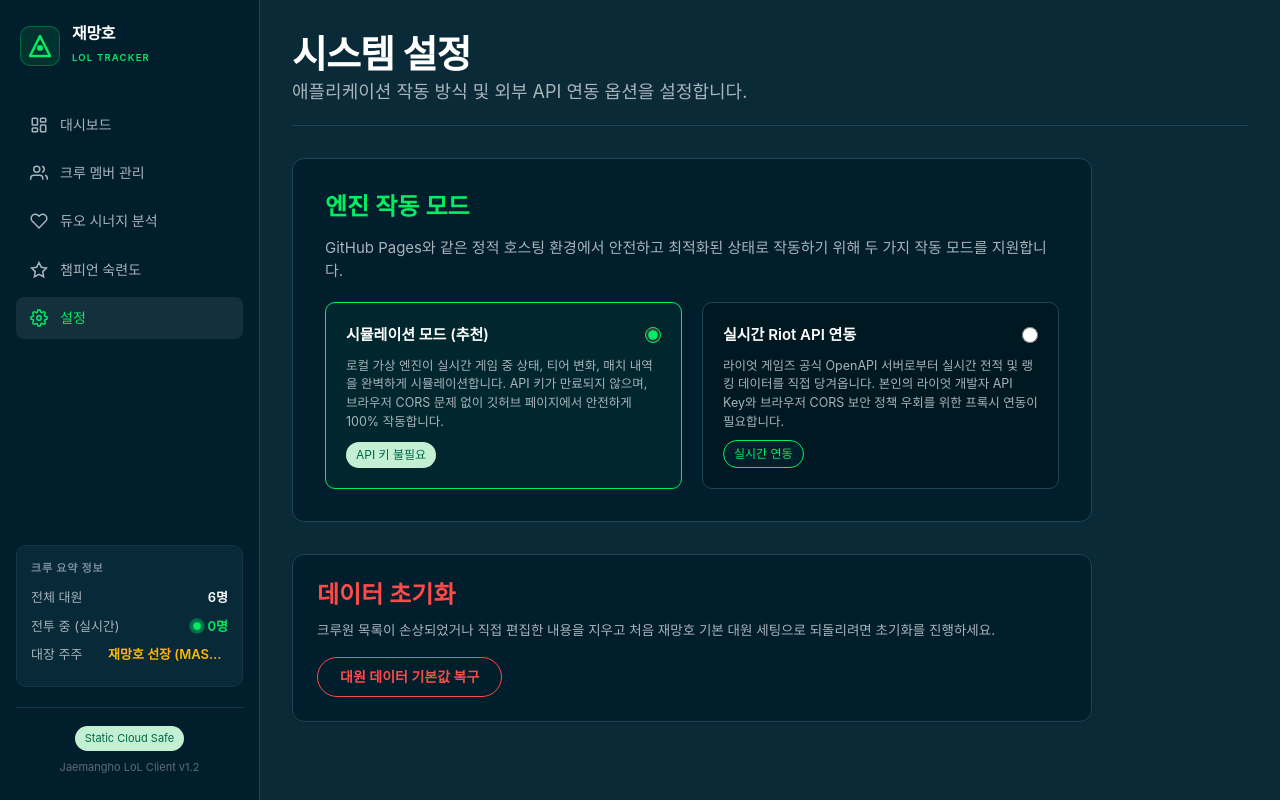
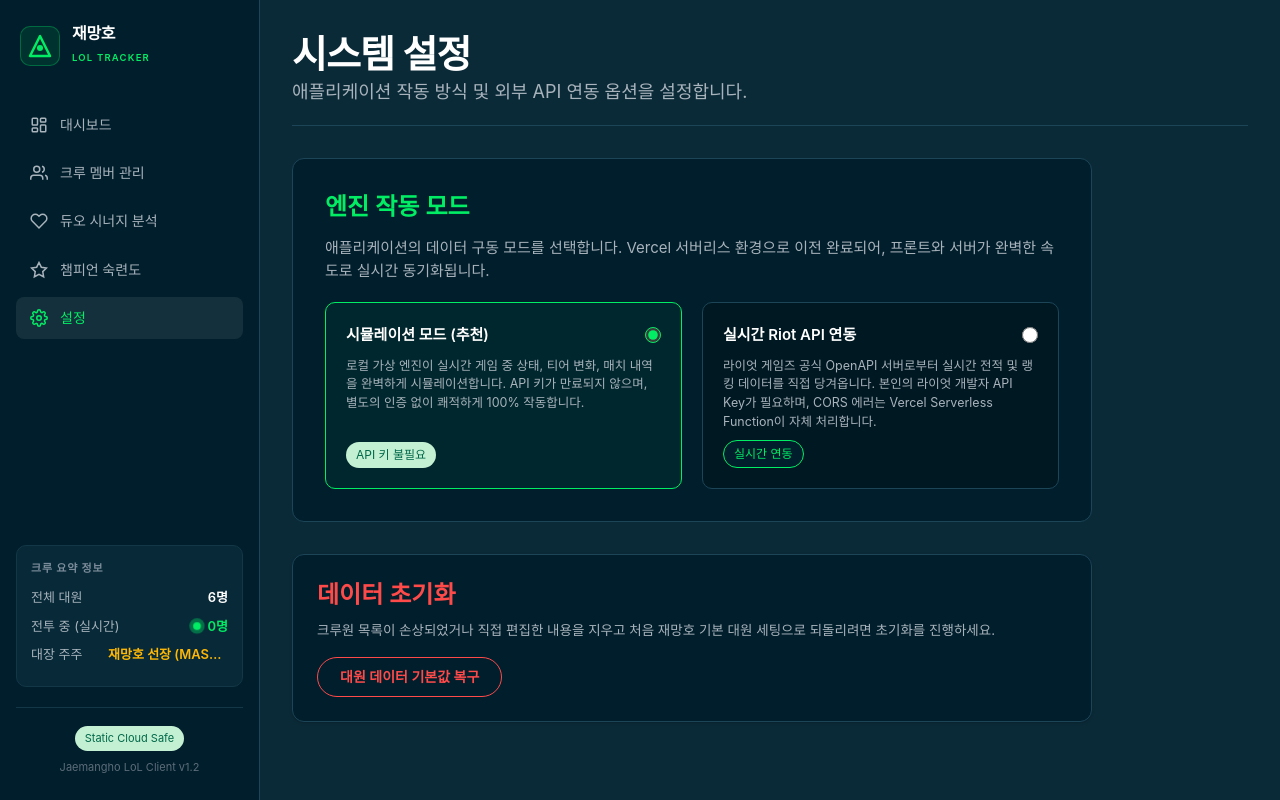
Before and after one commit to study734/Jaemangho, a React (Vite) app: page / in a window 1280 px wide. Both pictures are taken after a click on the button "설정". Built offline with nearby package versions, Linux system fonts and the light colour scheme; no server answers.

Commit message:
refactor: clean up obsolete deployment assets and CORS proxy UI after Vercel migration

```diff
--- a/src/App.tsx
+++ b/src/App.tsx
@@ -49,14 +49,6 @@ function App() {
     return localStorage.getItem('jaemangho_api_key') || (import.meta.env.VITE_RIOT_API_KEY as string) || '';
   });
 
-  const [corsProxy, setCorsProxy] = useState<string>(() => {
-    const saved = localStorage.getItem('jaemangho_cors_proxy');
-    if (!saved || saved.includes('cors-anywhere.herokuapp.com')) {
-      return 'https://corsproxy.io/?';
-    }
-    return saved;
-  });
-
   const [isLoadingRealData, setIsLoadingRealData] = useState(false);
   const [apiError, setApiError] = useState<string | null>(null);
 
@@ -72,10 +64,6 @@ function App() {
   useEffect(() => {
     localStorage.setItem('jaemangho_api_key', apiKey);
   }, [apiKey]);
-
-  useEffect(() => {
-    localStorage.setItem('jaemangho_cors_proxy', corsProxy);
-  }, [corsProxy]);
 
   // DYNAMIC SIMULATION LOOP (Runs every 5 seconds when in Mock Mode)
   useEffect(() => {
@@ -786,8 +774,6 @@ function App() {
             setApiMode={setApiMode}
             apiKey={apiKey}
             setApiKey={setApiKey}
-            corsProxy={corsProxy}
-            setCorsProxy={setCorsProxy}
             onResetMembers={handleResetMembers}
           />
         )}
--- a/src/components/Settings.tsx
+++ b/src/components/Settings.tsx
@@ -6,8 +6,6 @@ interface SettingsProps {
   setApiMode: (mode: 'mock' | 'real') => void;
   apiKey: string;
   setApiKey: (key: string) => void;
-  corsProxy: string;
-  setCorsProxy: (proxy: string) => void;
   onResetMembers: () => void;
 }
 
@@ -16,24 +14,15 @@ export const Settings: React.FC<SettingsProps> = ({
   setApiMode,
   apiKey,
   setApiKey,
-  corsProxy,
-  setCorsProxy,
   onResetMembers
 }) => {
   const [apiKeyInput, setApiKeyInput] = useState(apiKey);
-  const [proxyInput, setProxyInput] = useState(() => {
-    if (!corsProxy || corsProxy.includes('cors-anywhere.herokuapp.com')) {
-      return 'https://corsproxy.io/?';
-    }
-    return corsProxy;
-  });
   const [testStatus, setTestStatus] = useState<'idle' | 'testing' | 'success' | 'failed'>('idle');
   const [errorMessage, setErrorMessage] = useState('');
 
   const handleSave = (e: React.FormEvent) => {
     e.preventDefault();
     setApiKey(apiKeyInput.trim());
-    setCorsProxy(proxyInput.trim());
     alert('설정이 성공적으로 저장되었습니다!');
   };
 
@@ -63,13 +52,9 @@ export const Settings: React.FC<SettingsProps> = ({
     }
 
     const isDev = import.meta.env.DEV;
-    const proxy = proxyInput.includes('?')
-      ? proxyInput
-      : (proxyInput.endsWith('/') ? proxyInput : `${proxyInput}/`);
     const testUrl = isDev
       ? `/riot-asia/riot/account/v1/accounts/by-riot-id/%EC%98%A4%EC%B1%84/KR1?api_key=${trimmedKey}`
-      : `${proxy}https://asia.api.riotgames.com/riot/account/v1/accounts/by-riot-id/%EC%98%A4%EC%B1%84/KR1?api_key=${trimmedKey}`;
-
+      : `/api/riot?region=asia&path=${encodeURIComponent('/riot/account/v1/accounts/by-riot-id/오채/KR1')}&api_key=${trimmedKey}`;
 
     try {
       await axios.get(testUrl);
@@ -113,7 +98,7 @@ export const Settings: React.FC<SettingsProps> = ({
         <section className="card-feature" style={styles.settingsCard}>
           <h3 className="heading-3" style={{ color: '#00ed64', marginBottom: '14px' }}>엔진 작동 모드</h3>
           <p className="body-md" style={{ color: '#a8b3bc', marginBottom: '20px' }}>
-            GitHub Pages와 같은 정적 호스팅 환경에서 안전하고 최적화된 상태로 작동하기 위해 두 가지 작동 모드를 지원합니다.
+            애플리케이션의 데이터 구동 모드를 선택합니다. Vercel 서버리스 환경으로 이전 완료되어, 프론트와 서버가 완벽한 속도로 실시간 동기화됩니다.
           </p>
 
           <div className="settings-mode-grid">
@@ -137,7 +122,7 @@ export const Settings: React.FC<SettingsProps> = ({
               </div>
               <p className="body-sm" style={styles.modeDesc}>
                 로컬 가상 엔진이 실시간 게임 중 상태, 티어 변화, 매치 내역을 완벽하게 시뮬레이션합니다.
-                API 키가 만료되지 않으며, 브라우저 CORS 문제 없이 깃허브 페이지에서 안전하게 100% 작동합니다.
+                API 키가 만료되지 않으며, 별도의 인증 없이 쾌적하게 100% 작동합니다.
               </p>
               <span className="badge-green-soft" style={{ marginTop: '8px' }}>API 키 불필요</span>
             </div>
@@ -162,7 +147,7 @@ export const Settings: React.FC<SettingsProps> = ({
               </div>
               <p className="body-sm" style={styles.modeDesc}>
                 라이엇 게임즈 공식 OpenAPI 서버로부터 실시간 전적 및 랭킹 데이터를 직접 당겨옵니다.
-                본인의 라이엇 개발자 API Key와 브라우저 CORS 보안 정책 우회를 위한 프록시 연동이 필요합니다.
+                본인의 라이엇 개발자 API Key가 필요하며, CORS 에러는 Vercel Serverless Function이 자체 처리합니다.
               </p>
               <span className="badge-popular" style={{ marginTop: '8px' }}>실시간 연동</span>
             </div>
@@ -188,23 +173,6 @@ export const Settings: React.FC<SettingsProps> = ({
               />
               <span style={styles.helpText}>
                 * 입력한 API Key는 본인 브라우저의 LocalStorage에 암호화 저장되며, 절대 외부 서버로 업로드되거나 유출되지 않습니다.
-              </span>
-            </div>
-
-            <div style={{ ...styles.formGroup, marginTop: '20px' }}>
-              <label style={styles.label}>
-                CORS 우회 Proxy 서버 URL
-                <span style={styles.labelSub}> (CORS 제한 방지용)</span>
-              </label>
-              <input
-                type="text"
-                className="text-input"
-                placeholder="https://corsproxy.io/?"
-                value={proxyInput}
-                onChange={e => setProxyInput(e.target.value)}
-              />
-              <span style={styles.helpText}>
-                * 브라우저 보안 정책(CORS)으로 인해 Riot API 서버에 직접 요청할 수 없으므로, 우회를 지원할 프록시 게이트웨이 주소를 입력해야 합니다.
               </span>
             </div>
 
```
